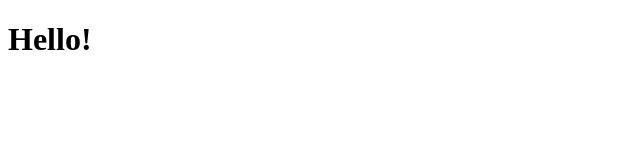
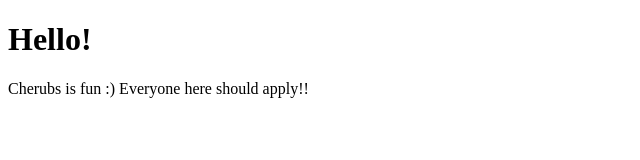
Before and after one commit to KavyaSrikanth/Test-Project-2, a plain HTML site: page index.html in a window 1280 px wide. Shown: the whole page, without its empty margins (0-640 px from the left). Drawn offline with Linux system fonts and the light colour scheme.

Commit message:
Update index.html

```diff
--- a/index.html
+++ b/index.html
@@ -6,6 +6,6 @@
   <body>
 
     <h1> Hello! </h1>
-
+    <p> Cherubs is fun :) Everyone here should apply!! </p>
   </body>
 </html>
```
